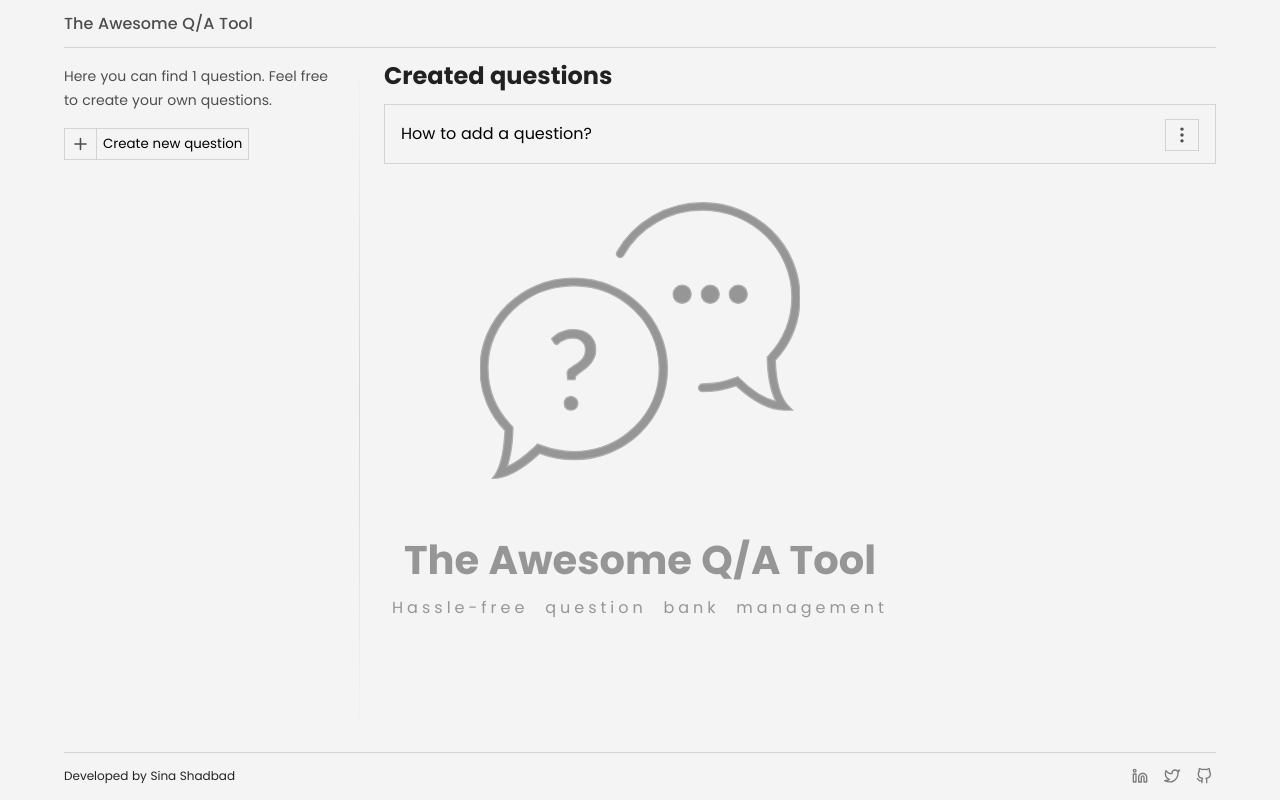
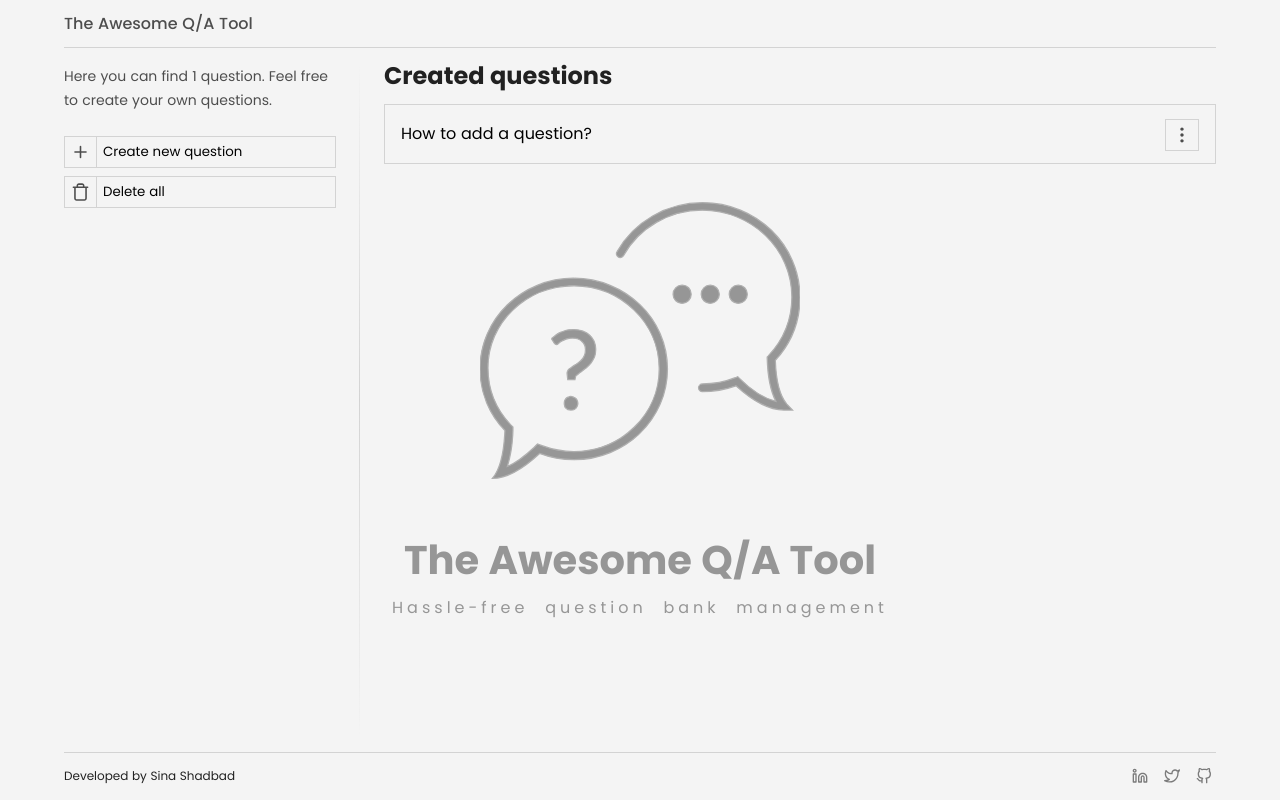
Before and after one commit to shadbad/the-awesome-qa-tool, a React (Create React App) app: page / in a window 1280 px wide. Built offline with nearby package versions, Linux system fonts and the light colour scheme.

Commit message:
Add delete all button.

```diff
--- a/src/components/molecules/listQA/list-qa.scss
+++ b/src/components/molecules/listQA/list-qa.scss
@@ -29,7 +29,13 @@
 
 .list-qa__sidebar__info {
   font-size: 3.5rem;
-  margin-bottom: 4rem;
+  margin-bottom: 6rem;
+}
+
+.list-qa__sidebar__tools {
+  display: flex;
+  flex-flow: column nowrap;
+  gap: 2rem;
 }
 
 .list-qa__list__tooltip {
--- a/src/components/molecules/listQA/listQA.tsx
+++ b/src/components/molecules/listQA/listQA.tsx
@@ -3,7 +3,7 @@ import { Tooltip } from 'components/atoms';
 import { ViewQA, Paginator, ButtonIcon } from 'components/molecules';
 import './list-qa.scss';
 
-function ListQA({ className, items, onItemCreate, onItemEdit, onItemDelete }: PropTypes) {
+function ListQA({ className, items, onItemCreate, onItemEdit, onItemDelete, onDeleteAll }: PropTypes) {
 
     const ITEMS_PER_PAGE = 10;
 
@@ -28,6 +28,13 @@ function ListQA({ className, items, onItemCreate, onItemEdit, onItemDelete }: Pr
                         text="Create new question"
                         variant="regular"
                         onClick={() => onItemCreate()}
+                    />
+
+                    <ButtonIcon
+                        iconName="trash"
+                        text="Delete all"
+                        variant="regular"
+                        onClick={() => onDeleteAll()}
                     />
 
                 </div>
@@ -84,7 +91,8 @@ type PropTypes = {
     items: QuestionAnswerType[],
     onItemCreate: () => void,
     onItemEdit: (item: QuestionAnswerType) => void,
-    onItemDelete: (itemId: string) => void
+    onItemDelete: (itemId: string) => void,
+    onDeleteAll: () => void
 }
 
 ListQA.defaultProps = {
--- a/src/pages/landing/landing.tsx
+++ b/src/pages/landing/landing.tsx
@@ -35,6 +35,12 @@ function Landing() {
 
     };
 
+    const handleDeleteAllClick = () => {
+
+        appServices.setModal('purge', null);
+
+    };
+
     return (
 
         <Layout animate animationDelay={2500}>
@@ -50,6 +56,7 @@ function Landing() {
                 onItemCreate={handleItemCreateClick}
                 onItemDelete={handleItemDeleteClick}
                 onItemEdit={handleItemEditClick}
+                onDeleteAll={handleDeleteAllClick}
             />
 
         </Layout>
--- a/src/store/hooks/useAppStore.ts
+++ b/src/store/hooks/useAppStore.ts
@@ -9,7 +9,7 @@ function useAppStore() {
 
     return {
 
-        setModal(modal: 'add' | 'update' | 'delete' | 'none', questionAnswer: QuestionAnswerType | null) {
+        setModal(modal: 'add' | 'update' | 'delete' | 'purge' | 'none', questionAnswer: QuestionAnswerType | null) {
 
             dispatch(appActions.setModal(
                 {
--- a/src/store/types.ts
+++ b/src/store/types.ts
@@ -9,7 +9,7 @@ export type ModalActionType = {
 
     type: string,
     payload: {
-        modal: 'add' | 'update' | 'delete' | 'none',
+        modal: 'add' | 'update' | 'delete' | 'purge' | 'none',
         questionAnswer: QuestionAnswerType | null
     }
 
```
